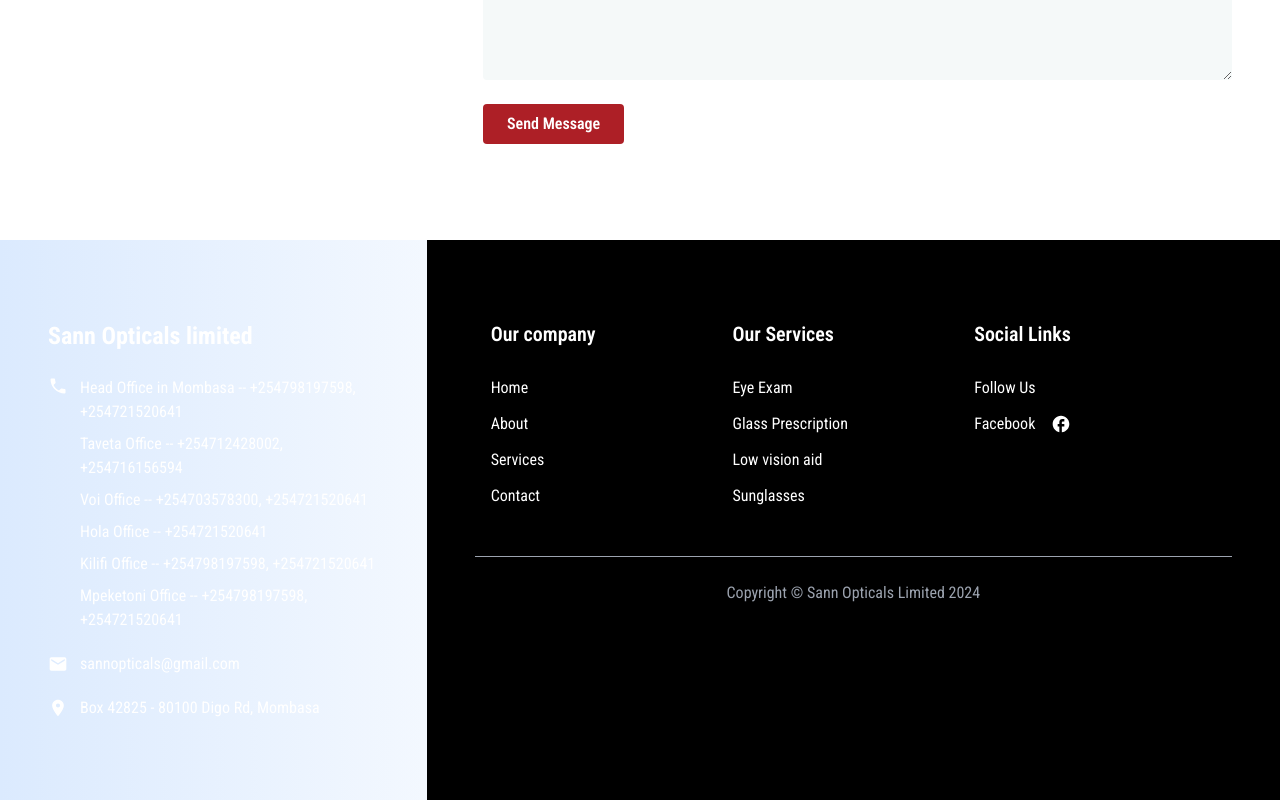
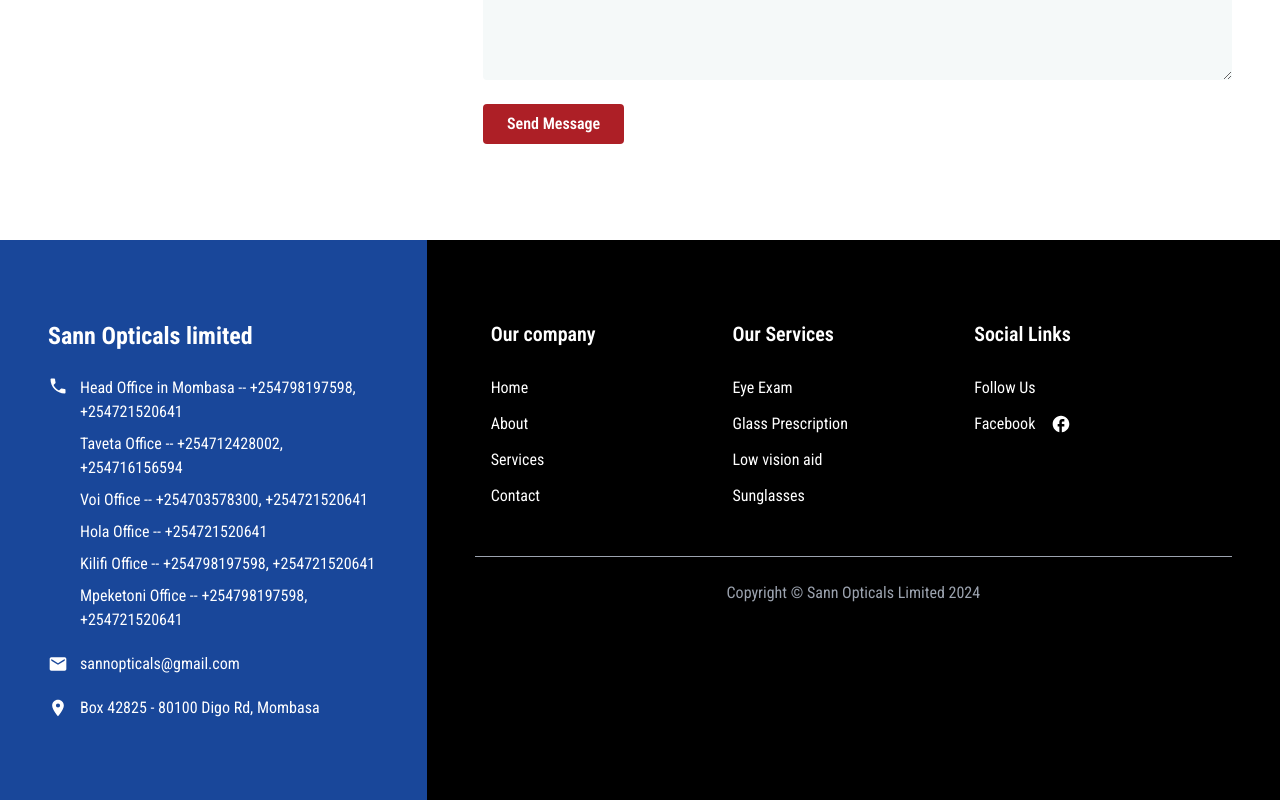
Before and after one commit to JoelOgira/sann-opticals, a Next.js app: page /contact in a window 1280 px wide. Shown: the part 1863-2663 px from the top of the page. Built offline with nearby package versions, Linux system fonts and the light colour scheme.

Commit message:
Added new deepBlue color configuration

```diff
--- a/tailwind.config.js
+++ b/tailwind.config.js
@@ -10,6 +10,7 @@
       colors: {
         primary: '#19479A',
         lightBlue: '#8ED9F8',
+        deepBlue: '#19479A',
         brightRed: '#ad1f26',
         lightRed: '#ec4949',
         catalogBg: '#F6F6F6',
```
